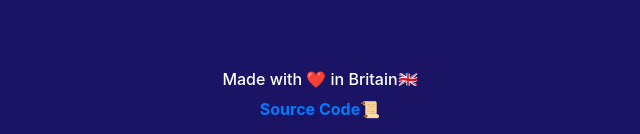
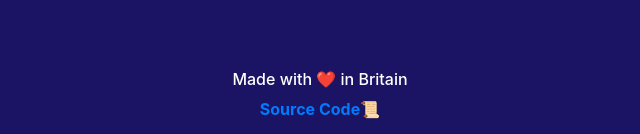
Before and after one commit to JonathanW31415/bitcoin-ex-rate, a React (Create React App) app: page / in a window 1280 px wide. Shown: the part 663-797 px from the top of the page, without its empty margins (320-960 px from the left). Built offline with nearby package versions, Linux system fonts and the light colour scheme; no server answers.

Commit message:
testing Network First config 3

```diff
--- a/src/App.js
+++ b/src/App.js
@@ -128,7 +128,7 @@ export const App = () => {
     </Container>
     <Container className="mb-3 mt-2 d-flex flex-column align-items-bottom">
           <Row className="justify-content-center">
-            <h6 className="bottom-color">Made with ❤️ in Britain🇬🇧</h6>
+            <h6 className="bottom-color">Made with ❤️ in Britain</h6>
           </Row>
           <Row className="justify-content-center">
             <a
```
